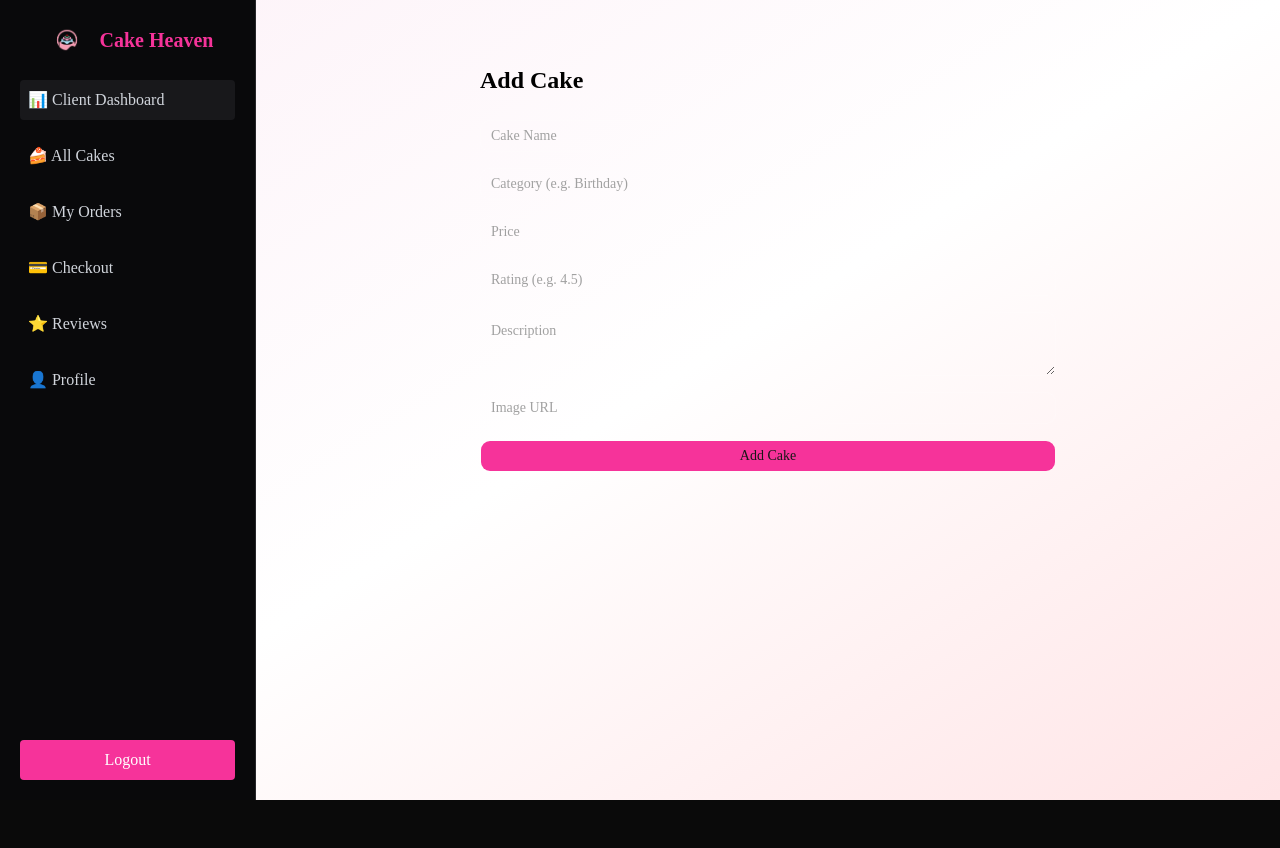
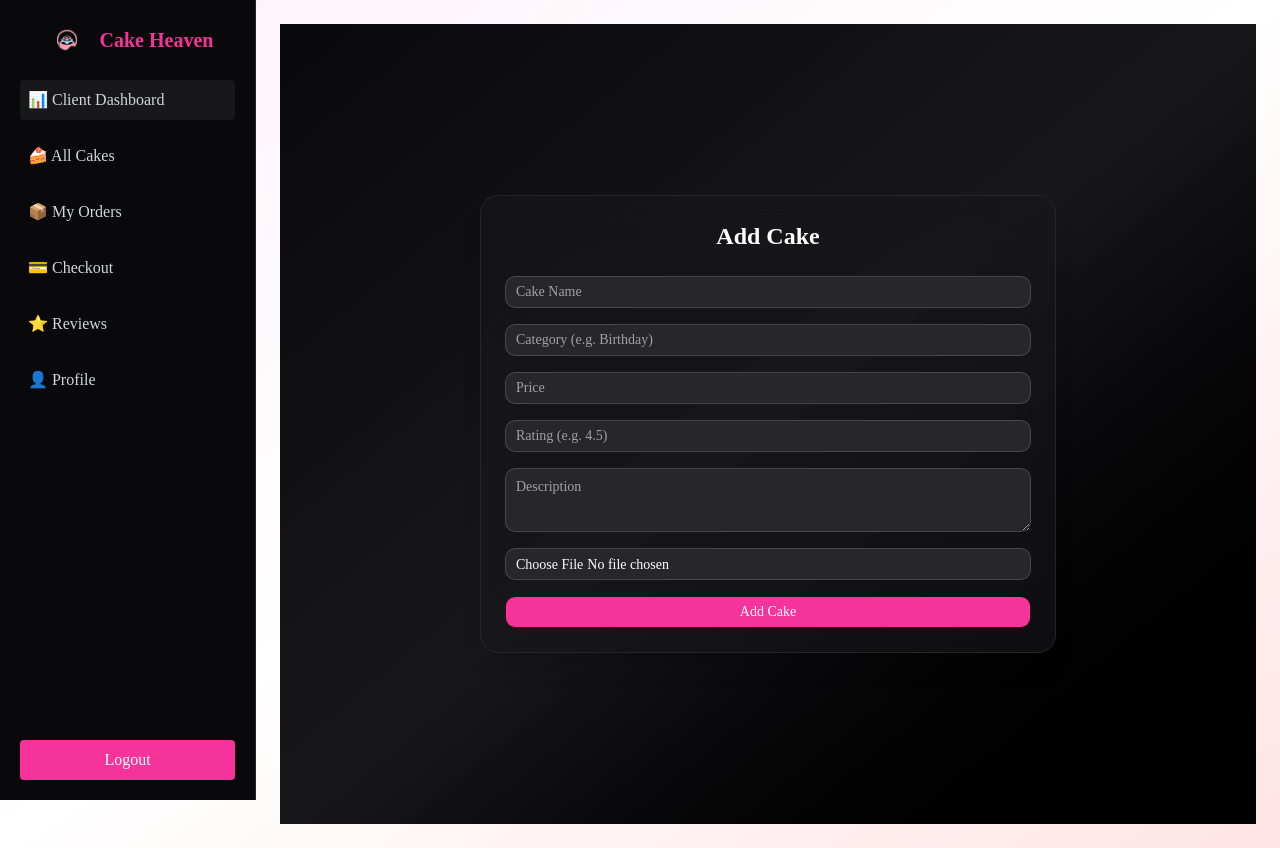
Before and after one commit to saikatse85/cake-heaven, a Next.js app: page /dashboard/add-product in a window 1280 px wide. Before the commit the page ends 800 px from the top, so only its background shows below. Built offline with nearby package versions, Linux system fonts and the light colour scheme; no server answers; the database is empty; sample sign-in values are in the browser's storage.

Commit message:
added add cake cloudinary

```diff
--- a/src/app/(dashboardLayout)/dashboard/add-product/page.jsx
+++ b/src/app/(dashboardLayout)/dashboard/add-product/page.jsx
@@ -18,6 +18,40 @@ export default function AddCakePage() {
   });
 
   const [message, setMessage] = useState("");
+  const [uploading, setUploading] = useState(false);
+
+  const handleImageUpload = async (e) => {
+    const file = e.target.files[0];
+    if (!file) return;
+
+    setUploading(true);
+
+    const reader = new FileReader();
+    reader.readAsDataURL(file);
+
+    reader.onloadend = async () => {
+      try {
+        const res = await fetch("/api/upload", {
+          method: "POST",
+          headers: { "Content-Type": "application/json" },
+          body: JSON.stringify({ image: reader.result }),
+        });
+
+        const data = await res.json();
+
+        if (res.ok) {
+          setFormData((prev) => ({
+            ...prev,
+            image: data.url,
+          }));
+        }
+      } catch (err) {
+        console.error(err);
+      } finally {
+        setUploading(false);
+      }
+    };
+  };
 
   const handleSubmit = async (e) => {
     e.preventDefault();
@@ -60,16 +94,37 @@ export default function AddCakePage() {
 
   return (
     <ProtectedRoute>
-      <div className="max-w-xl mx-auto py-10 space-y-6">
-        <h1 className="text-2xl font-bold">Add Cake</h1>
+      <div
+        className="min-h-screen flex items-center justify-center px-4
+        bg-gradient-to-br from-pink-50 via-white to-rose-100
+        dark:from-zinc-950 dark:via-zinc-900 dark:to-black"
+      >
+        <div
+          className="w-full max-w-xl space-y-6 p-6 rounded-2xl
+          bg-white/70 dark:bg-zinc-900/60
+          backdrop-blur-xl border border-gray-200 dark:border-zinc-800
+          shadow-xl"
+        >
+          {/* Title */}
+          <h1
+            className="text-2xl font-bold text-center
+            text-gray-900 dark:text-white"
+          >
+            Add Cake
+          </h1>
 
-        {message && <p className="text-green-500 text-sm">{message}</p>}
+          {message && (
+            <p className="text-center text-sm text-green-500">{message}</p>
+          )}
 
           <form onSubmit={handleSubmit} className="space-y-4">
             <Input
               placeholder="Cake Name"
               value={formData.name}
-            onChange={(e) => setFormData({ ...formData, name: e.target.value })}
+              onChange={(e) =>
+                setFormData({ ...formData, name: e.target.value })
+              }
+              className="bg-white dark:bg-zinc-800 dark:text-white"
               required
             />
 
@@ -79,6 +134,7 @@ export default function AddCakePage() {
               onChange={(e) =>
                 setFormData({ ...formData, category: e.target.value })
               }
+              className="bg-white dark:bg-zinc-800 dark:text-white"
               required
             />
 
@@ -89,6 +145,7 @@ export default function AddCakePage() {
               onChange={(e) =>
                 setFormData({ ...formData, price: e.target.value })
               }
+              className="bg-white dark:bg-zinc-800 dark:text-white"
               required
             />
 
@@ -100,6 +157,7 @@ export default function AddCakePage() {
               onChange={(e) =>
                 setFormData({ ...formData, rating: e.target.value })
               }
+              className="bg-white dark:bg-zinc-800 dark:text-white"
               required
             />
 
@@ -109,25 +167,42 @@ export default function AddCakePage() {
               onChange={(e) =>
                 setFormData({ ...formData, description: e.target.value })
               }
+              className="bg-white dark:bg-zinc-800 dark:text-white"
               required
             />
 
+            {/* Image Upload */}
             <Input
-            placeholder="Image URL"
-            value={formData.image}
-            onChange={(e) =>
-              setFormData({ ...formData, image: e.target.value })
-            }
+              type="file"
+              accept="image/*"
+              onChange={handleImageUpload}
+              className="bg-white dark:bg-zinc-800 dark:text-white"
             />
+
+            {uploading && (
+              <p className="text-sm text-blue-500 text-center">
+                Uploading image...
+              </p>
+            )}
+
+            {formData.image && (
+              <div className="flex justify-center">
+                <img
+                  src={formData.image}
+                  className="w-24 h-24 object-cover rounded-lg border dark:border-zinc-700"
+                />
+              </div>
+            )}
 
             <Button
               type="submit"
-            className="w-full bg-pink-500 hover:bg-pink-600"
+              className="w-full bg-pink-500 hover:bg-pink-600 text-white"
             >
               Add Cake
             </Button>
           </form>
         </div>
+      </div>
     </ProtectedRoute>
   );
 }
```
Lines whose indentation alone changed are shown as unchanged.
